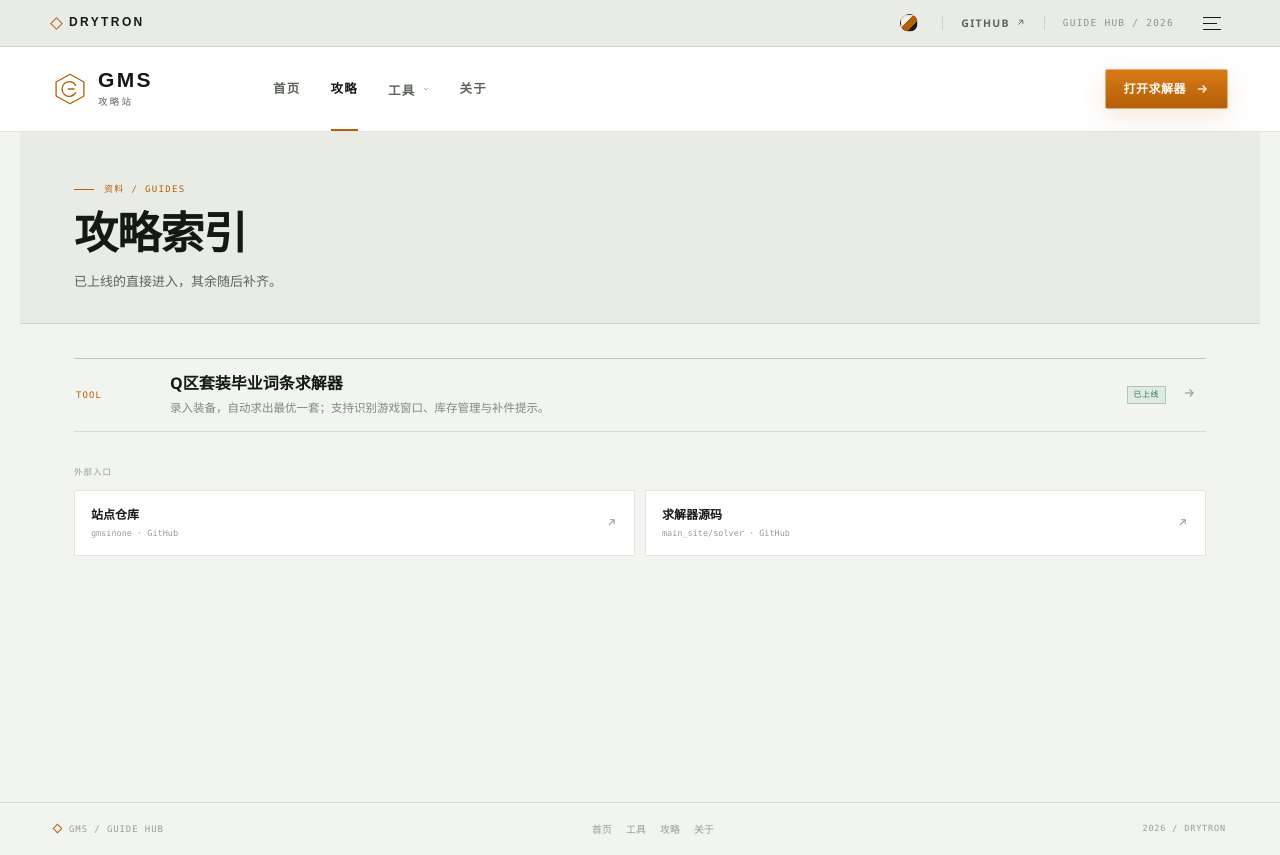
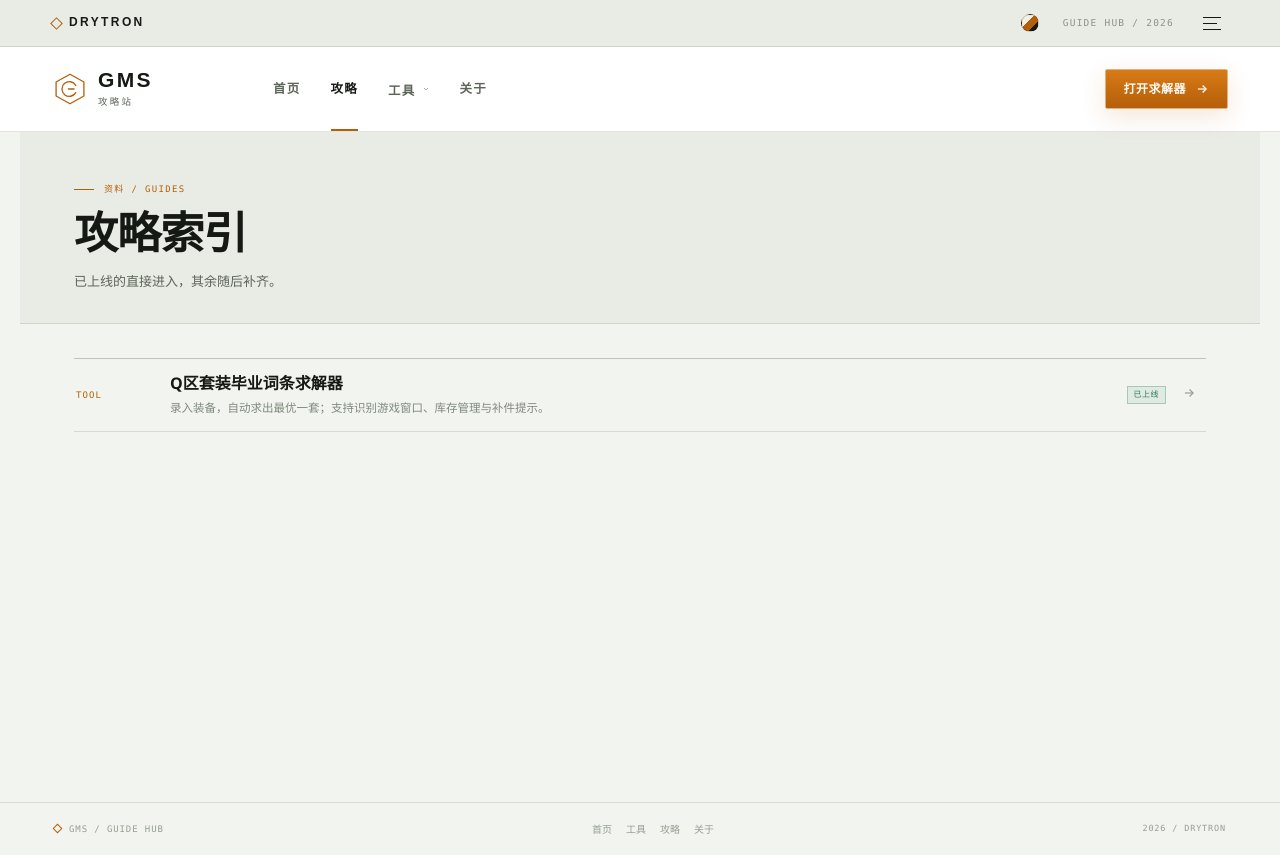
Before and after one commit to YourKlc/gmsinone, a plain HTML site: page main/guides/index.html in a window 1280 px wide. Drawn offline with Linux system fonts and the light colour scheme.

Commit message:
移除站内仓库与源码入口，不再对外暴露代码仓库

```diff
--- a/main/guides/index.html
+++ b/main/guides/index.html
@@ -26,9 +26,6 @@
     <div class="theme-options" role="listbox" aria-label="站点配色"><button class="theme-dot" type="button" data-theme-choice="day" aria-label="白天" title="白天"></button><button class="theme-dot" type="button" data-theme-choice="night" aria-label="黑夜" title="黑夜"></button><button class="theme-dot" type="button" data-theme-choice="obsidian" aria-label="黑曜" title="黑曜"></button><button class="theme-dot" type="button" data-theme-choice="ocean" aria-label="深海" title="深海"></button><button class="theme-dot" type="button" data-theme-choice="forest" aria-label="森林" title="森林"></button><button class="theme-dot" type="button" data-theme-choice="violet" aria-label="暮紫" title="暮紫"></button></div>
   </div>
 </div>
-        <span class="utility-sep" aria-hidden="true"></span>
-        <a class="utility-link" href="https://github.com/YourKlc/gmsinone" target="_blank" rel="noopener">GITHUB <svg viewBox="0 0 24 24" aria-hidden="true"><path d="M7 17L17 7"/><path d="M9 7h8v8"/></svg></a>
-        <span class="utility-sep" aria-hidden="true"></span>
         <span class="utility-note">GUIDE HUB / 2026</span>
         <button class="menu-button" id="menuBtn" type="button" aria-label="打开全部菜单" aria-expanded="false" aria-controls="drawer">
           <span></span><span></span><span></span>
@@ -96,20 +93,6 @@
   </a>
 </div>
 
-<div class="external-links">
-  <p class="external-title">外部入口</p>
-  <div class="external-grid">
-    <a href="https://github.com/YourKlc/gmsinone" target="_blank" rel="noopener">
-      <span><strong>站点仓库</strong><small>gmsinone · GitHub</small></span>
-      <svg viewBox="0 0 24 24" aria-hidden="true"><path d="M7 17L17 7"/><path d="M9 7h8v8"/></svg>
-    </a>
-    <a href="https://github.com/YourKlc/gmsinone/tree/main/main_site/solver" target="_blank" rel="noopener">
-      <span><strong>求解器源码</strong><small>main_site/solver · GitHub</small></span>
-      <svg viewBox="0 0 24 24" aria-hidden="true"><path d="M7 17L17 7"/><path d="M9 7h8v8"/></svg>
-    </a>
-  </div>
-</div>
-
 </section>
 </main>
 <footer class="site-foot">
```
Also changed, not shown: main/about/index.html (+0 -3 lines), main/index.html (+2 -20 lines), main/q/boss/index.html (+0 -3 lines), main/q/events/index.html (+0 -3 lines), main/q/index.html (+0 -3 lines), main/q/job/index.html (+0 -3 lines), main/tools/solver/index.html (+0 -3 lines).
